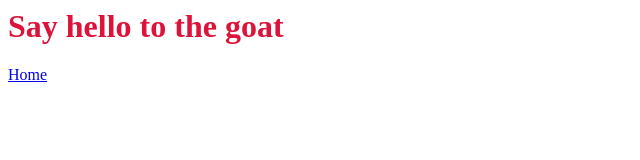
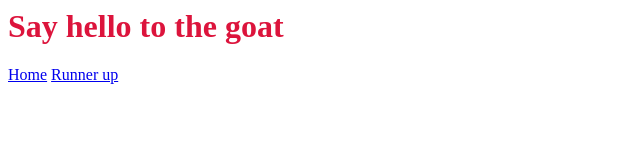
Before and after one commit to sourishhaj/sourishhaj.github.io, a plain HTML site: page goat.html in a window 1280 px wide. Shown: the full height of the page, 0-640 px from the left. Drawn offline with Linux system fonts and the light colour scheme.

Commit message:
Update goat.html

```diff
--- a/goat.html
+++ b/goat.html
@@ -6,5 +6,6 @@
     <body>
         <h1 style="color:crimson;"> Say hello to the goat </h1>
         <a href="index.html">Home</a>
+        <a href="runnerup.html">Runner up</a>
     </body>
 </html>
```
